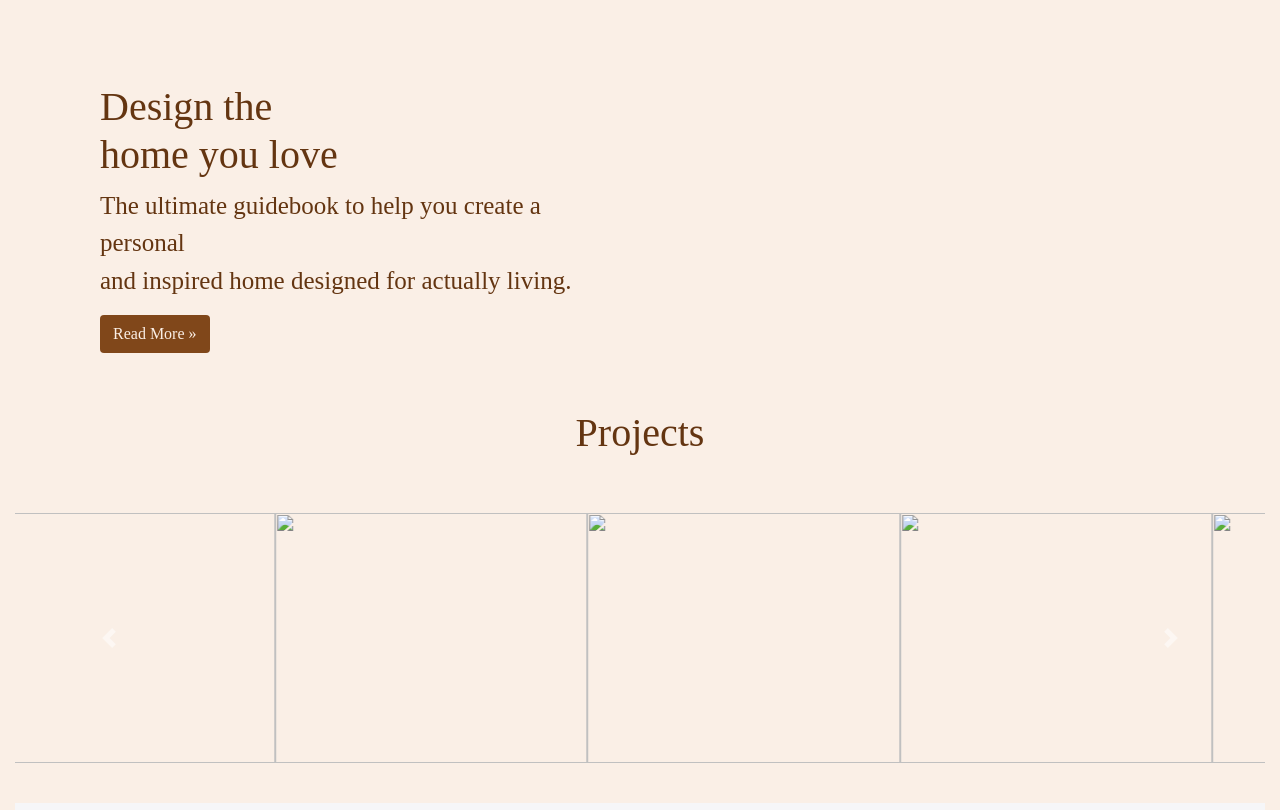
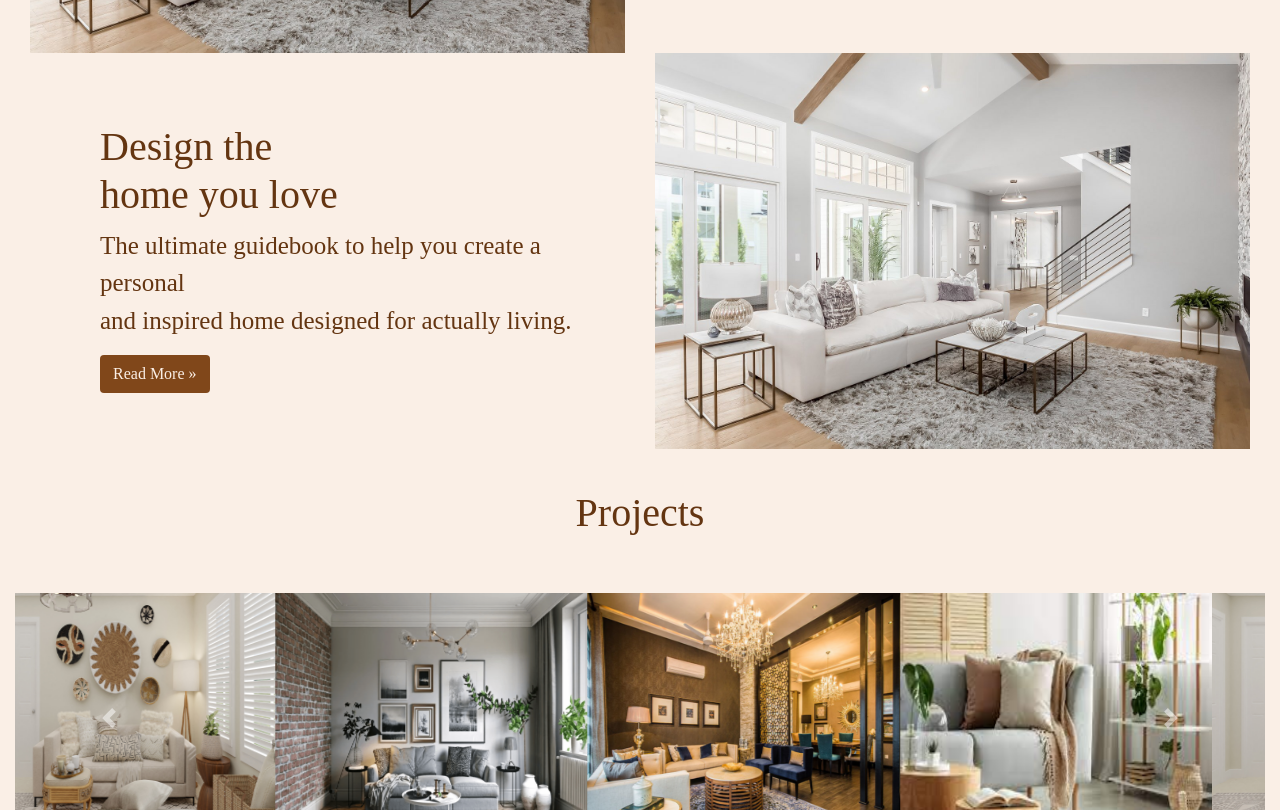
Before and after one commit to Jeshal-s/Index.github.io, a plain HTML site: page index.html in a window 1280 px wide. Shown: the part 1192-2002 px from the top of the page. Drawn offline with nearby package versions, Linux system fonts and the light colour scheme; a web font is replaced by a local one.

Commit message:
index.html

```diff
--- a/index.html
+++ b/index.html
@@ -24,7 +24,7 @@
 
         <nav class="navbar navbar-expand-md bg-light  sidebarNavigation">
         <div class="container-fluid">
-        <a class="navbar-brand" href="index.html">  <img src="images/logo.png" height="50px" width="150px"> </a>
+        <a class="navbar-brand" href="index.html">  <img src="logo.png" height="50px" width="150px"> </a>
         <button class="navbar-toggler leftNavbarToggler b-dark" type="button" data-toggle="collapse" data-target="#navbarsExampleDefault"
             aria-controls="navbarsExampleDefault" aria-expanded="false" aria-label="Toggle navigation">
             <i class="fa fa-bars"></i>
@@ -124,7 +124,7 @@
 <div class="row">
         <div class="col-md-12 col-xs-12 col-sm-12 col-lg-6 col-xl-6">
 
-            <img src="images/4.jpg" alt="" style="width:100%;"></div>
+            <img src="4.jpg" alt="" style="width:100%;"></div>
         <div class="col-md-12 col-xs-12col-sm-12 col-lg-6 col-xl-6">
 
 <h1 class="m2" >Design the <br> home you love</h1>
@@ -140,7 +140,7 @@
  </div>
   <div class="col-md-12 col-xs-12 col-sm-12 col-lg-6 col-xl-6">
 
-            <img src="images/4.jpg" alt="" style="width:100%;"></div>
+            <img src="4.jpg" alt="" style="width:100%;"></div>
 
 
 </div>
@@ -153,16 +153,16 @@
     <div id="recipeCarousel" class="carousel slide w-100" data-ride="carousel">
         <div class="carousel-inner w-100" role="listbox">
             <div class="carousel-item row no-gutters active">
-                <div class="col-3 float-left"><img class="img-fluid" src="images/c3.jpg" ></div>
-                <div class="col-3 float-left "><img class="img-fluid" src="images/c2.png" ></div>
-                <div class="col-3 float-left"><img class="img-fluid" src="images/c5.png" ></div>
-                <div class="col-3 float-left"><img class="img-fluid" src="images/c4.jpg" ></div>
+                <div class="col-3 float-left"><img class="img-fluid" src="c3.jpg" ></div>
+                <div class="col-3 float-left "><img class="img-fluid" src="c2.png" ></div>
+                <div class="col-3 float-left"><img class="img-fluid" src="c5.png" ></div>
+                <div class="col-3 float-left"><img class="img-fluid" src="c4.jpg" ></div>
             </div>
             <div class="carousel-item row no-gutters">
-                <div class="col-3 float-left"><img class="img-fluid" src="images/c3.jpg"></div>
-                <div class="col-3 float-left"><img class="img-fluid" src="images/c4.jpg"></div>
-                <div class="col-3 float-left"><img class="img-fluid" src="images/c2.png"></div>
-                <div class="col-3 float-left"><img class="img-fluid" src="images/c5.png"></div>
+                <div class="col-3 float-left"><img class="img-fluid" src="c3.jpg"></div>
+                <div class="col-3 float-left"><img class="img-fluid" src="c4.jpg"></div>
+                <div class="col-3 float-left"><img class="img-fluid" src="c2.png"></div>
+                <div class="col-3 float-left"><img class="img-fluid" src="c5.png"></div>
             </div>
         </div>
         <a class="carousel-control-prev" href="#recipeCarousel" role="button" data-slide="prev">
@@ -185,7 +185,7 @@
         <div class="row">
         <div class="col-sm-3 mt-3">
 
-           <img src="images/logo1.png" class="img-responsive" style="width: 300px; height:300px">
+           <img src="logo1.png" class="img-responsive" style="width: 300px; height:300px">
 
 
         </div>
```
